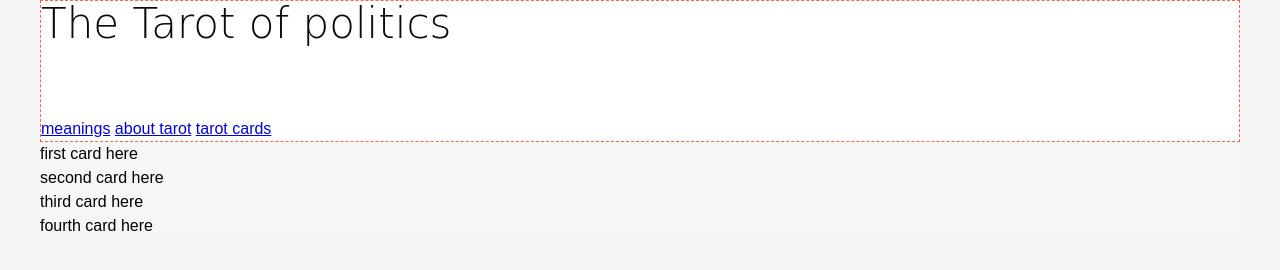
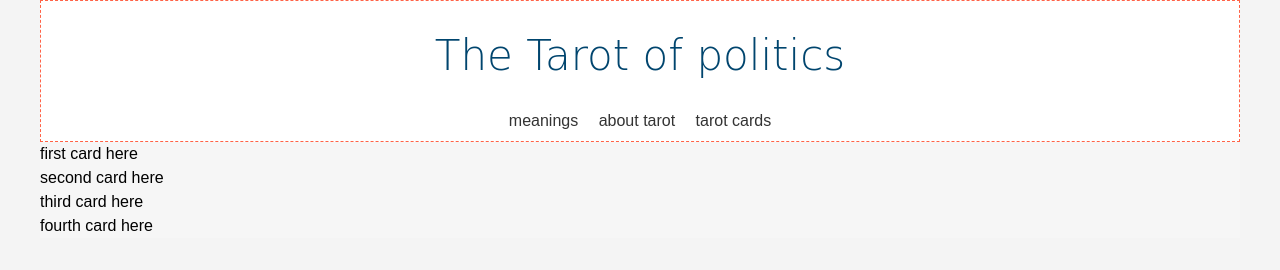
Before and after one commit to suzirubi/tarot, a plain HTML site: page index.html in a window 1280 px wide. Drawn offline with Linux system fonts and the light colour scheme; a web font is replaced by a local one.

Commit message:
Add navigation, styled with sass mixins and functions

```diff
--- a/scss/_base.scss
+++ b/scss/_base.scss
@@ -13,10 +13,11 @@ h1 {
   font-weight: $font-weight--light;
   font-size: em(42px);
   line-height: (46px / 42px);
-  margin-bottom: em(70px, 42px);
-	color: palette(grey, x-dark);
+  margin-bottom: em(30px, 42px);
+  color: shade($color-discoPurple,20%);
+  text-align: center;
+  margin-top: .75em;
 }
-
 h2 {
   font-family: $stack-serif;
   font-weight: $font-weight--boldV;
@@ -25,9 +26,18 @@ h2 {
 }
 ul {
   list-style: none;
-  margin:0;
+  margin:0em 0em .5em 0em;
   padding: 0;
+  text-align: center;
   li {
     display: inline;
+    margin-right: 1em;
+    a {
+      text-decoration: none;
+      color: $color-text-base;
+    }
+  &:nth-child(3n+3) {
+      margin-right: 0;
+    }
   }
 }
```
Also changed, not shown: css/app.css, 1 other file.
